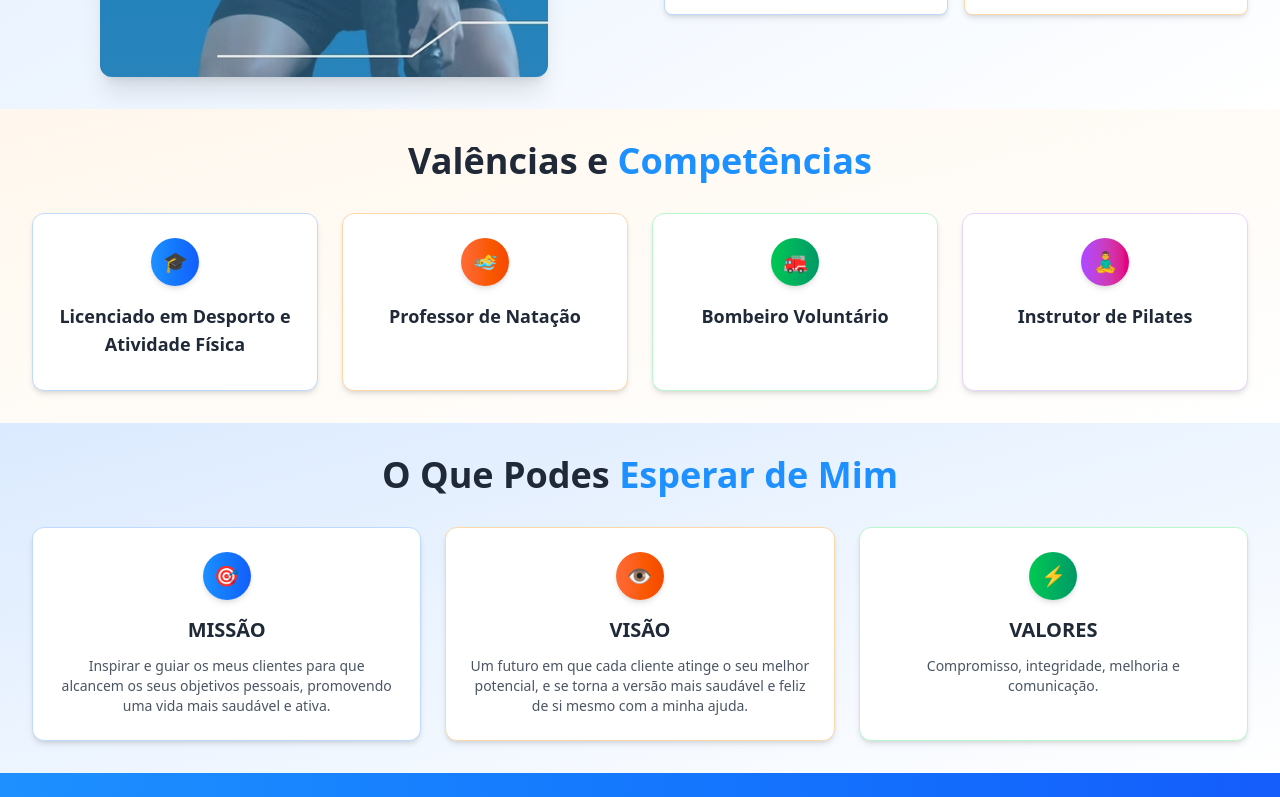
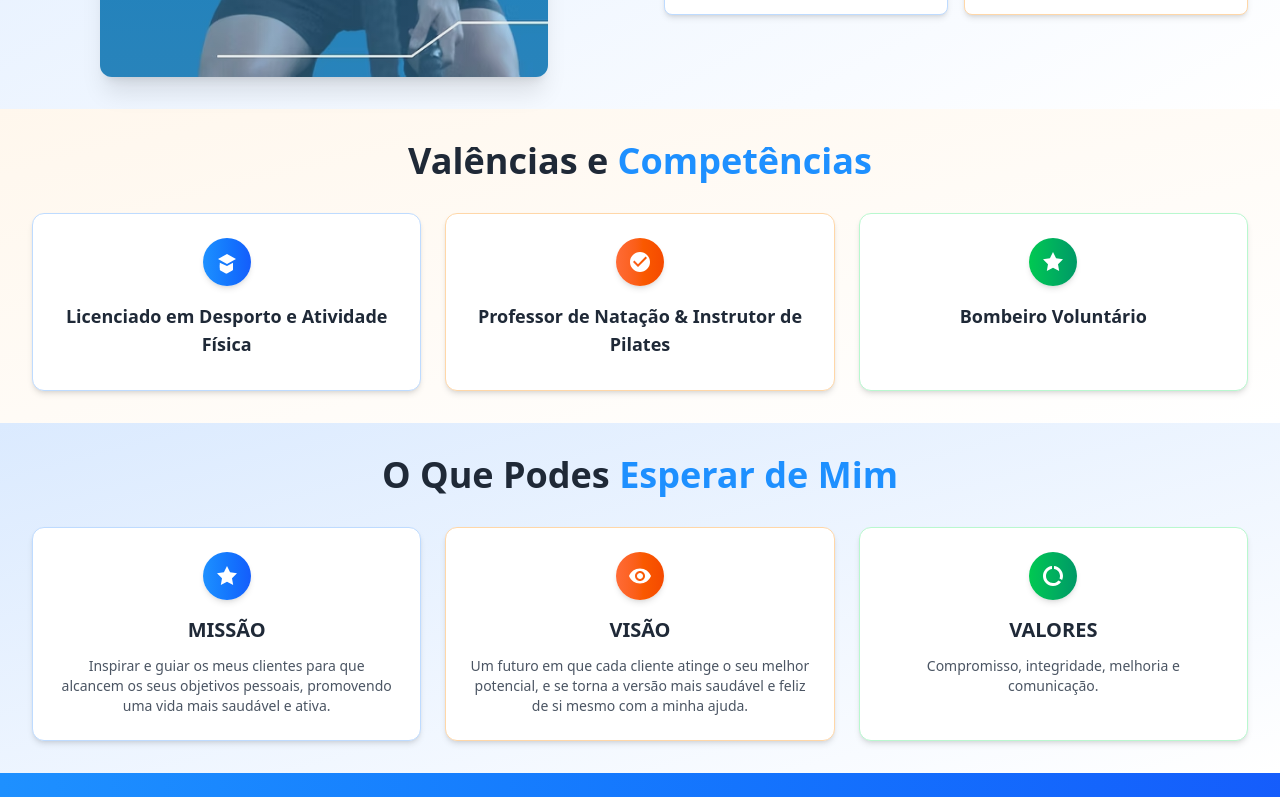
Before and after one commit to switchtft/fabiole, a Next.js app: page /sobre in a window 1280 px wide. Shown: the part 614-1411 px from the top of the page. Built offline with nearby package versions, Linux system fonts and the light colour scheme.

Commit message:
sobre mim feito

```diff
--- a/src/app/sobre/page.tsx
+++ b/src/app/sobre/page.tsx
@@ -66,33 +66,34 @@ export default function SobrePage() {
             </h2>
           </div>
 
-          <div className="grid md:grid-cols-2 lg:grid-cols-4 gap-6">
+                     <div className="grid md:grid-cols-2 lg:grid-cols-3 gap-6">
             <div className="text-center p-6 bg-white rounded-xl border border-blue-200 shadow-md hover:shadow-lg transition-all duration-300">
-              <div className="w-12 h-12 bg-gradient-to-r from-[#1E90FF] to-blue-600 rounded-full flex items-center justify-center text-xl mb-4 mx-auto shadow-md">
-                🎓
+              <div className="w-12 h-12 bg-gradient-to-r from-[#1E90FF] to-blue-600 rounded-full flex items-center justify-center mb-4 mx-auto shadow-md">
+                <svg className="w-6 h-6 text-white" fill="currentColor" viewBox="0 0 24 24">
+                  <path d="M12 14l9-5-9-5-9 5 9 5z"/>
+                  <path d="M12 16l6-3.3v4.8c0 .4-.2.8-.6 1l-5.4 3c-.4.2-.8.2-1.2 0l-5.4-3c-.4-.2-.6-.6-.6-1v-4.8L12 16z"/>
+                  <path d="M12 18l6-3.3v4.8c0 .4-.2.8-.6 1l-5.4 3c-.4.2-.8.2-1.2 0l-5.4-3c-.4-.2-.6-.6-.6-1v-4.8L12 18z"/>
+                </svg>
               </div>
               <h3 className="text-lg font-bold text-gray-800 mb-2">Licenciado em Desporto e Atividade Física</h3>
             </div>
 
                          <div className="text-center p-6 bg-white rounded-xl border border-orange-200 shadow-md hover:shadow-lg transition-all duration-300">
-              <div className="w-12 h-12 bg-gradient-to-r from-[#FF6B35] to-orange-600 rounded-full flex items-center justify-center text-xl mb-4 mx-auto shadow-md">
-                🏊‍♂️
+               <div className="w-12 h-12 bg-gradient-to-r from-[#FF6B35] to-orange-600 rounded-full flex items-center justify-center mb-4 mx-auto shadow-md">
+                 <svg className="w-6 h-6 text-white" fill="currentColor" viewBox="0 0 24 24">
+                   <path d="M12 2C6.48 2 2 6.48 2 12s4.48 10 10 10 10-4.48 10-10S17.52 2 12 2zm-2 15l-5-5 1.41-1.41L10 14.17l7.59-7.59L19 8l-9 9z"/>
+                 </svg>
                </div>
-              <h3 className="text-lg font-bold text-gray-800 mb-2">Professor de Natação</h3>
+               <h3 className="text-lg font-bold text-gray-800 mb-2">Professor de Natação & Instrutor de Pilates</h3>
              </div>
 
              <div className="text-center p-6 bg-white rounded-xl border border-green-200 shadow-md hover:shadow-lg transition-all duration-300">
-              <div className="w-12 h-12 bg-gradient-to-r from-green-500 to-emerald-600 rounded-full flex items-center justify-center text-xl mb-4 mx-auto shadow-md">
-                🚒
+               <div className="w-12 h-12 bg-gradient-to-r from-green-500 to-emerald-600 rounded-full flex items-center justify-center mb-4 mx-auto shadow-md">
+                 <svg className="w-6 h-6 text-white" fill="currentColor" viewBox="0 0 24 24">
+                   <path d="M12 2l3.09 6.26L22 9.27l-5 4.87 1.18 6.88L12 17.77l-6.18 3.25L7 14.14 2 9.27l6.91-1.01L12 2z"/>
+                 </svg>
                </div>
                <h3 className="text-lg font-bold text-gray-800 mb-2">Bombeiro Voluntário</h3>
-            </div>
-
-            <div className="text-center p-6 bg-white rounded-xl border border-purple-200 shadow-md hover:shadow-lg transition-all duration-300">
-              <div className="w-12 h-12 bg-gradient-to-r from-purple-500 to-pink-600 rounded-full flex items-center justify-center text-xl mb-4 mx-auto shadow-md">
-                🧘‍♂️
-              </div>
-              <h3 className="text-lg font-bold text-gray-800 mb-2">Instrutor de Pilates</h3>
              </div>
           </div>
         </div>
@@ -109,8 +110,10 @@ export default function SobrePage() {
 
           <div className="grid md:grid-cols-3 gap-6">
             <div className="text-center p-6 bg-white rounded-xl border border-blue-200 shadow-md hover:shadow-lg transition-all duration-300">
-              <div className="w-12 h-12 bg-gradient-to-r from-[#1E90FF] to-blue-600 rounded-full flex items-center justify-center text-xl mb-4 mx-auto shadow-md">
-                🎯
+              <div className="w-12 h-12 bg-gradient-to-r from-[#1E90FF] to-blue-600 rounded-full flex items-center justify-center mb-4 mx-auto shadow-md">
+                <svg className="w-6 h-6 text-white" fill="currentColor" viewBox="0 0 24 24">
+                  <path d="M12 2l3.09 6.26L22 9.27l-5 4.87 1.18 6.88L12 17.77l-6.18 3.25L7 14.14 2 9.27l6.91-1.01L12 2z"/>
+                </svg>
               </div>
               <h3 className="text-xl font-bold text-gray-800 mb-3">MISSÃO</h3>
               <p className="text-gray-600 text-sm">
@@ -119,8 +122,10 @@ export default function SobrePage() {
             </div>
 
             <div className="text-center p-6 bg-white rounded-xl border border-orange-200 shadow-md hover:shadow-lg transition-all duration-300">
-              <div className="w-12 h-12 bg-gradient-to-r from-[#FF6B35] to-orange-600 rounded-full flex items-center justify-center text-xl mb-4 mx-auto shadow-md">
-                👁️
+              <div className="w-12 h-12 bg-gradient-to-r from-[#FF6B35] to-orange-600 rounded-full flex items-center justify-center mb-4 mx-auto shadow-md">
+                <svg className="w-6 h-6 text-white" fill="currentColor" viewBox="0 0 24 24">
+                  <path d="M12 4.5C7 4.5 2.73 7.61 1 12c1.73 4.39 6 7.5 11 7.5s9.27-3.11 11-7.5c-1.73-4.39-6-7.5-11-7.5zM12 17c-2.76 0-5-2.24-5-5s2.24-5 5-5 5 2.24 5 5-2.24 5-5 5zm0-8c-1.66 0-3 1.34-3 3s1.34 3 3 3 3-1.34 3-3-1.34-3-3-3z"/>
+                </svg>
               </div>
               <h3 className="text-xl font-bold text-gray-800 mb-3">VISÃO</h3>
               <p className="text-gray-600 text-sm">
@@ -129,8 +134,10 @@ export default function SobrePage() {
             </div>
 
             <div className="text-center p-6 bg-white rounded-xl border border-green-200 shadow-md hover:shadow-lg transition-all duration-300">
-              <div className="w-12 h-12 bg-gradient-to-r from-green-500 to-emerald-600 rounded-full flex items-center justify-center text-xl mb-4 mx-auto shadow-md">
-                ⚡
+              <div className="w-12 h-12 bg-gradient-to-r from-green-500 to-emerald-600 rounded-full flex items-center justify-center mb-4 mx-auto shadow-md">
+                <svg className="w-6 h-6 text-white" fill="currentColor" viewBox="0 0 24 24">
+                  <path d="M13 2.05v3.03c3.39.49 6 3.39 6 6.92 0 .9-.18 1.75-.5 2.54l2.6 1.53c.56-1.24.9-2.62.9-4.07 0-5.18-3.95-9.45-9-9.95zM12 19c-3.87 0-7-3.13-7-7 0-3.53 2.61-6.43 6-6.92V2.05c-5.06.5-9 4.76-9 9.95 0 5.52 4.47 10 9.99 10 3.31 0 6.24-1.61 8.06-4.09l-2.6-1.53C16.17 17.98 14.21 19 12 19z"/>
+                </svg>
               </div>
               <h3 className="text-xl font-bold text-gray-800 mb-3">VALORES</h3>
               <p className="text-gray-600 text-sm">
```
Also changed, not shown: public/images/swimming.png (added). Lines whose indentation alone changed are shown as unchanged.
